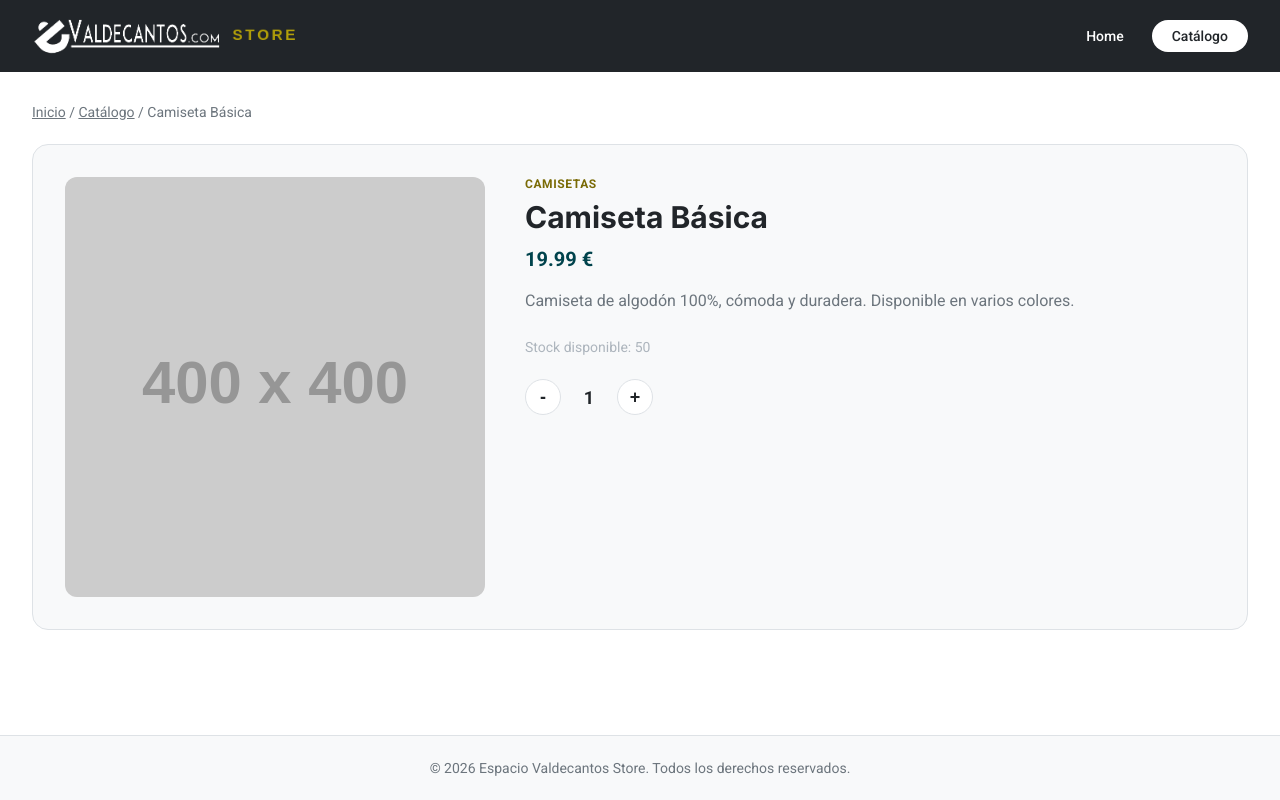
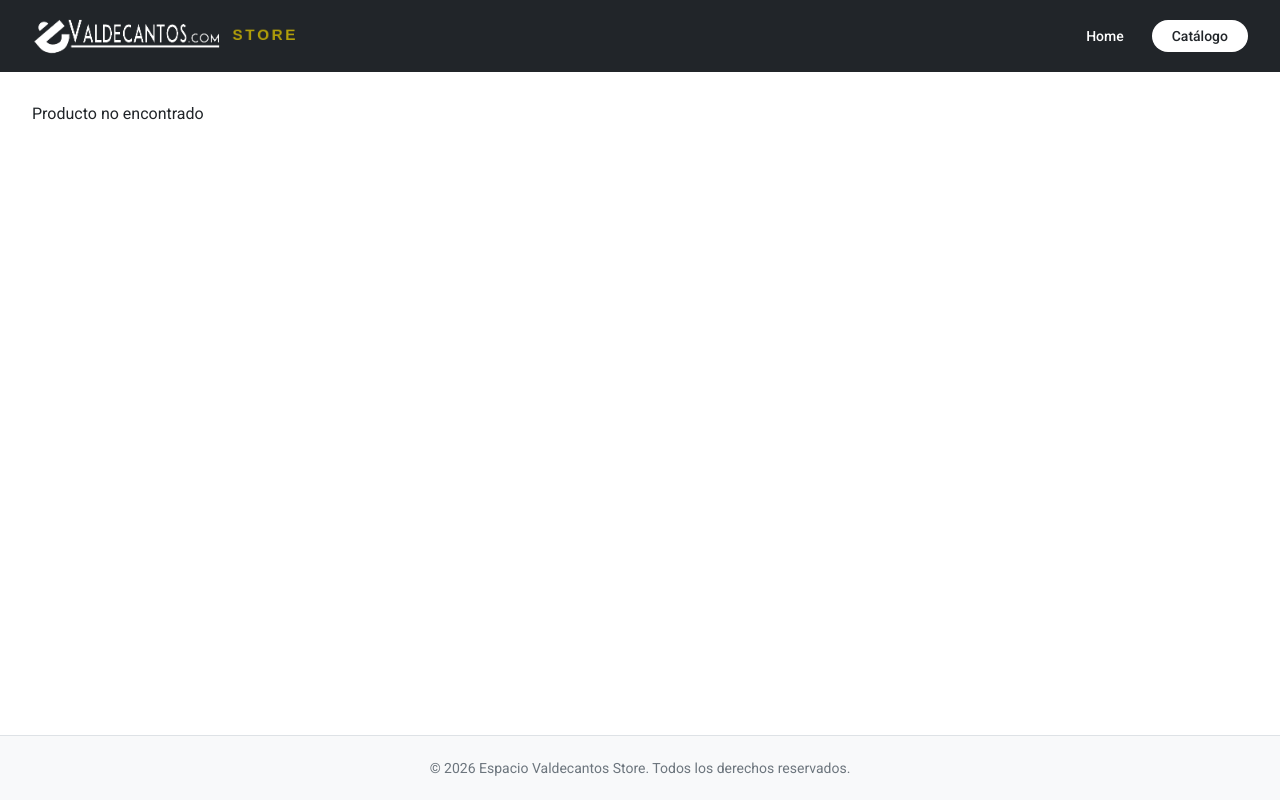
Before and after one commit to nasnavarro/mod3-feature-1, a React (Vite) app: page /products/1 in a window 1280 px wide. Built offline with nearby package versions, Linux system fonts and the light colour scheme.

Commit message:
Modificamos la ruta de detalle de producto para en lugar de usar id, usar una url friendly con el nombre del producto, que añadimos a los mockData

```diff
--- a/src/components/ProductCard/ProductCard.jsx
+++ b/src/components/ProductCard/ProductCard.jsx
@@ -9,7 +9,7 @@ function ProductCard({ product }) {
       <span className={styles.productCategory}>{product.category}</span>
       <p className={styles.productDescription}>{product.description}</p>
       <p className={styles.productPrice}>{product.price.toFixed(2)} €</p>
-      <Link to={`/products/${product.id}`} className={styles.productLink}>
+      <Link to={`/products/${product.urlFriendly}`} className={styles.productLink}>
         Ver detalles
       </Link>
     </div>
--- a/src/data/mockProducts.js
+++ b/src/data/mockProducts.js
@@ -2,6 +2,7 @@ export const MOCK_PRODUCTS = [
   {
     id: '1',
     name: 'Camiseta Básica',
+    urlFriendly: 'camiseta-basica',
     category: 'Camisetas',
     description: 'Camiseta de algodón 100%, cómoda y duradera. Disponible en varios colores.',
     price: 19.99,
@@ -12,6 +13,7 @@ export const MOCK_PRODUCTS = [
   {
     id: '2',
     name: 'Sudadera con Capucha',
+    urlFriendly: 'sudadera-con-capucha',
     category: 'Sudaderas',
     description: 'Sudadera cálida con capucha ajustable y bolsillo canguro.',
     price: 39.99,
@@ -22,6 +24,7 @@ export const MOCK_PRODUCTS = [
   {
     id: '3',
     name: 'Pantalón Chino',
+    urlFriendly: 'pantalon-chino',
     category: 'Pantalones',
     description: 'Pantalón chino de corte slim, ideal para looks casuales o formales.',
     price: 34.5,
@@ -32,6 +35,7 @@ export const MOCK_PRODUCTS = [
   {
     id: '4',
     name: 'Zapatillas Urbanas',
+    urlFriendly: 'zapatillas-urbanas',
     category: 'Zapatillas',
     description: 'Zapatillas ligeras con suela de goma antideslizante.',
     price: 59.99,
@@ -42,6 +46,7 @@ export const MOCK_PRODUCTS = [
   {
     id: '5',
     name: 'Gorra Clásica',
+    urlFriendly: 'gorra-clasica',
     category: 'Accesorios',
     description: 'Gorra ajustable con visera curva y bordado frontal.',
     price: 14.99,
@@ -52,6 +57,7 @@ export const MOCK_PRODUCTS = [
   {
     id: '6',
     name: 'Chaqueta Vaquera',
+    urlFriendly: 'chaqueta-vaquera',
     category: 'Chaquetas',
     description: 'Chaqueta vaquera clásica con botones metálicos y bolsillos frontales.',
     price: 49.99,
@@ -62,6 +68,7 @@ export const MOCK_PRODUCTS = [
   {
     id: '7',
     name: 'Calcetines Pack x3',
+    urlFriendly: 'calcetines-pack-x3',
     category: 'Accesorios',
     description: 'Pack de tres pares de calcetines de algodón transpirable.',
     price: 9.99,
@@ -72,6 +79,7 @@ export const MOCK_PRODUCTS = [
   {
     id: '8',
     name: 'Mochila Urbana',
+    urlFriendly: 'mochila-urbana',
     category: 'Accesorios',
     description: 'Mochila resistente al agua con compartimento acolchado para portátil.',
     price: 44.99,
@@ -82,6 +90,7 @@ export const MOCK_PRODUCTS = [
   {
     id: '9',
     name: 'Cinturón de Cuero',
+    urlFriendly: 'cinturon-de-cuero',
     category: 'Accesorios',
     description: 'Cinturón de cuero genuino con hebilla metálica clásica.',
     price: 24.99,
@@ -92,6 +101,7 @@ export const MOCK_PRODUCTS = [
   {
     id: '10',
     name: 'Bufanda de Punto',
+    urlFriendly: 'bufanda-de-punto',
     category: 'Accesorios',
     description: 'Bufanda de punto grueso, suave y abrigada para el invierno.',
     price: 17.99,
@@ -102,6 +112,7 @@ export const MOCK_PRODUCTS = [
   {
     id: '11',
     name: 'Camisa de Lino',
+    urlFriendly: 'camisa-de-lino',
     category: 'Camisetas',
     description: 'Camisa ligera de lino con caída relajada, ideal para el verano.',
     price: 29.99,
@@ -112,6 +123,7 @@ export const MOCK_PRODUCTS = [
   {
     id: '12',
     name: 'Vestido Midi',
+    urlFriendly: 'vestido-midi',
     category: 'Vestidos',
     description: 'Vestido midi de corte fluido, perfecto para el día a día.',
     price: 42.99,
@@ -122,6 +134,7 @@ export const MOCK_PRODUCTS = [
   {
     id: '13',
     name: 'Botas Chelsea',
+    urlFriendly: 'botas-chelsea',
     category: 'Zapatillas',
     description: 'Botas Chelsea de perfil robusto y acabado mate, resistentes al agua.',
     price: 79.99,
@@ -132,6 +145,7 @@ export const MOCK_PRODUCTS = [
   {
     id: '14',
     name: 'Gafas de Sol Redondas',
+    urlFriendly: 'gafas-de-sol-redondas',
     category: 'Accesorios',
     description: 'Gafas de sol con montura suave y aire retro.',
     price: 24.99,
@@ -142,6 +156,7 @@ export const MOCK_PRODUCTS = [
   {
     id: '15',
     name: 'Reloj Minimalista',
+    urlFriendly: 'reloj-minimalista',
     category: 'Accesorios',
     description: 'Reloj con caja metálica y esfera limpia, correa de cuero.',
     price: 89.99,
@@ -152,6 +167,7 @@ export const MOCK_PRODUCTS = [
   {
     id: '16',
     name: 'Abrigo Largo',
+    urlFriendly: 'abrigo-largo',
     category: 'Chaquetas',
     description: 'Abrigo largo con líneas limpias y caída suave para el día a día.',
     price: 129.99,
@@ -162,6 +178,7 @@ export const MOCK_PRODUCTS = [
   {
     id: '17',
     name: 'Chaqueta de Cuero',
+    urlFriendly: 'chaqueta-de-cuero',
     category: 'Chaquetas',
     description: 'Chaqueta de cuero sintético con cremalleras y silueta entallada.',
     price: 89.99,
@@ -172,6 +189,7 @@ export const MOCK_PRODUCTS = [
   {
     id: '18',
     name: 'Falda Plisada',
+    urlFriendly: 'falda-plisada',
     category: 'Vestidos',
     description: 'Falda plisada de largo midi, versátil y fácil de combinar.',
     price: 32.99,
@@ -182,6 +200,7 @@ export const MOCK_PRODUCTS = [
   {
     id: '19',
     name: 'Bolso Bandolera',
+    urlFriendly: 'bolso-bandolera',
     category: 'Accesorios',
     description: 'Bolso estructurado para looks diarios y escapadas de fin de semana.',
     price: 54.99,
@@ -192,6 +211,7 @@ export const MOCK_PRODUCTS = [
   {
     id: '20',
     name: 'Zapatillas Running',
+    urlFriendly: 'zapatillas-running',
     category: 'Zapatillas',
     description: 'Sneaker urbana pensada para ritmo diario y comodidad visual.',
     price: 74.99,
@@ -202,6 +222,7 @@ export const MOCK_PRODUCTS = [
   {
     id: '21',
     name: 'Camiseta Estampada',
+    urlFriendly: 'camiseta-estampada',
     category: 'Camisetas',
     description: 'Camiseta de algodón con estampado gráfico frontal.',
     price: 22.99,
@@ -212,6 +233,7 @@ export const MOCK_PRODUCTS = [
   {
     id: '22',
     name: 'Pantalón Jogger',
+    urlFriendly: 'pantalon-jogger',
     category: 'Pantalones',
     description: 'Pantalón jogger cómodo con puños ajustados y bolsillos laterales.',
     price: 27.99,
@@ -222,6 +244,7 @@ export const MOCK_PRODUCTS = [
   {
     id: '23',
     name: 'Sandalias de Verano',
+    urlFriendly: 'sandalias-de-verano',
     category: 'Zapatillas',
     description: 'Sandalias ligeras con plantilla acolchada, ideales para el calor.',
     price: 19.99,
@@ -232,6 +255,7 @@ export const MOCK_PRODUCTS = [
   {
     id: '24',
     name: 'Vestido de Fiesta',
+    urlFriendly: 'vestido-de-fiesta',
     category: 'Vestidos',
     description: 'Vestido de fiesta con caída elegante, para ocasiones especiales.',
     price: 69.99,
@@ -242,6 +266,7 @@ export const MOCK_PRODUCTS = [
   {
     id: '25',
     name: 'Pañuelo de Seda',
+    urlFriendly: 'panuelo-de-seda',
     category: 'Accesorios',
     description: 'Pañuelo de seda con estampado exclusivo, versátil como complemento.',
     price: 16.99,
--- a/src/pages/ProductDetailPage/ProductDetailPage.jsx
+++ b/src/pages/ProductDetailPage/ProductDetailPage.jsx
@@ -5,8 +5,8 @@ import {Link} from 'react-router-dom'
 import {useState} from 'react'
 
 function ProductDetailPage() {
-  const {id} = useParams()
-  const product = MOCK_PRODUCTS.find(p => p.id === id)
+  const {urlFriendly} = useParams()
+  const product = MOCK_PRODUCTS.find(p => p.urlFriendly === urlFriendly)
   const [quantity, setQuantity] = useState(1)
 
   // Función para aumentar la cantidad, asegurándose de no superar el stock disponible
--- a/src/router/index.jsx
+++ b/src/router/index.jsx
@@ -13,7 +13,7 @@ export const router = createBrowserRouter([
       // En la página de entrada por defecto se sustituye el path por index:true.
       { index: true, element: <HomePage /> },
       { path: 'products', element: <ProductsPage /> },
-      { path: 'products/:id', element: <ProductDetailPage /> },
+      { path: 'products/:urlFriendly', element: <ProductDetailPage /> },
       { path: '*', element: <NotFoundPage /> },
     ],
   },
```
